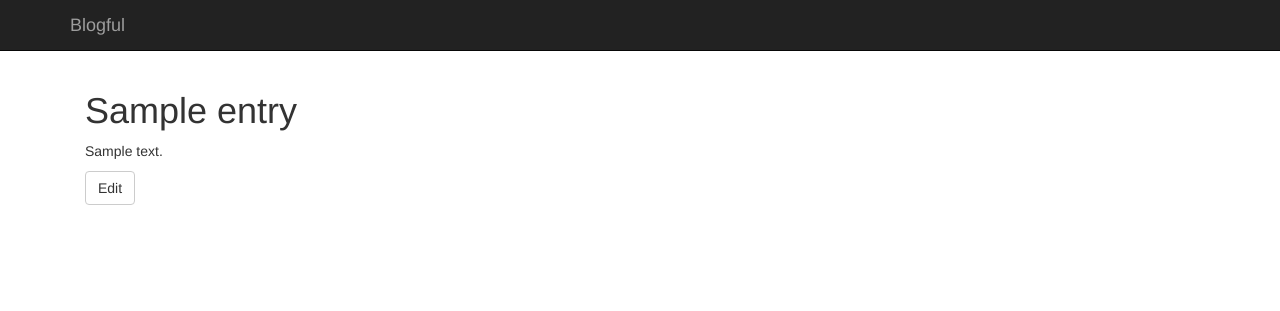
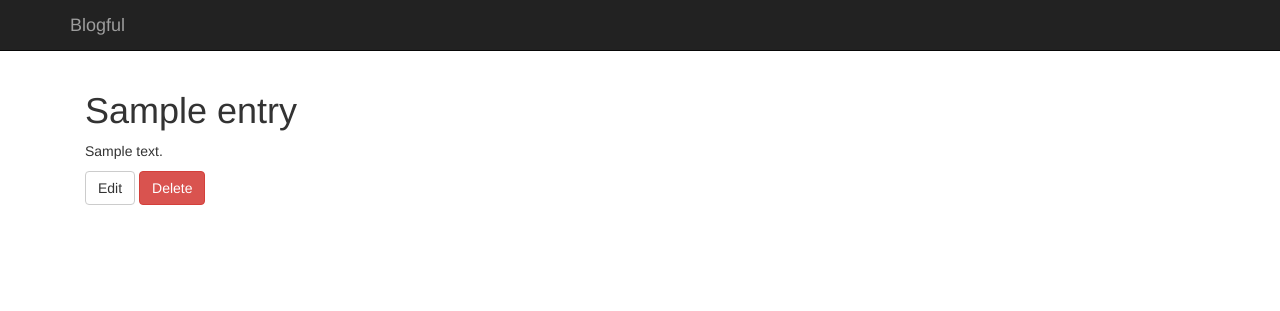
Before and after one commit to Rosuav/blog-3, a Flask app: page /entry/1 in a window 1280 px wide. Shown: the top 311 px of the page. Run offline with Flask 2, Linux system fonts and the light colour scheme; tables that the repository leaves empty hold one stand-in row (Sample ...); some libraries are stand-ins or nearby versions.

Commit message:
Blog delete feature

```diff
--- a/blog/templates/view_entry.html
+++ b/blog/templates/view_entry.html
@@ -7,8 +7,6 @@
     <div class = "col-md-12">
     <!--TODO: Make Edit and Delete buttons work-->
         <a class="btn btn-default" href="{{ url_for('edit_entry', entry_id = entry.id) }}">Edit</a>
-     <!--
-        <a class="btn btn-danger" href="#">Delete</a>
-    -->
+        <a class="btn btn-danger" href="{{ url_for('delete_entry', entry_id = entry.id) }} ">Delete</a>
     </div>
 {% endblock %}
--- a/blog/views.py
+++ b/blog/views.py
@@ -58,3 +58,12 @@ def edit_entry(entry_id):
         session.commit()
         return render_template("view_entry.html", entry=entry)
     return render_template("edit_entry.html", entry=entry)
+
+@app.route("/entry/delete/<int:entry_id>", methods=["GET","POST"])
+def delete_entry(entry_id):
+    entry = session.query(Entry).filter_by(id=entry_id).first()
+    if request.method == 'POST':
+        session.delete(entry)
+        session.commit()
+        return redirect(url_for("entries"))
+    return render_template("delete_entry.html", entry=entry)
```
Also changed, not shown: blog/templates/delete_entry.html (added, +14 -0 lines).
